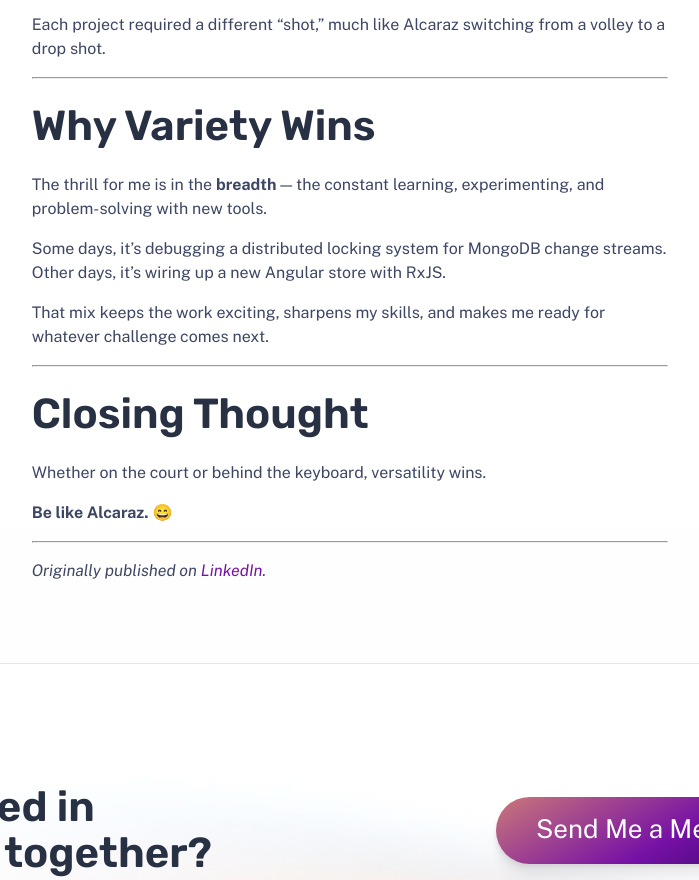
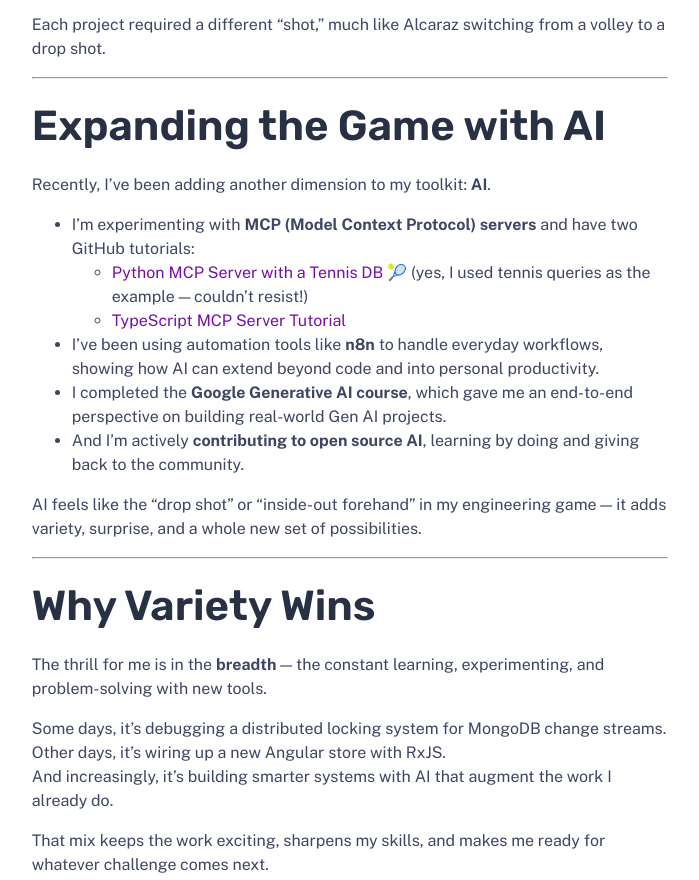
Before and after one commit to AdemolaAri/my-website, an Astro site: page /work/be-like-alcaraz in a window 1280 px wide. Shown: the part 1613-2493 px from the top of the page, without its empty margins (290-989 px from the left). Built offline with nearby package versions, Linux system fonts and the light colour scheme; Astro itself is replaced by a stand-in of ours.

Commit message:
update article

```diff
--- a/src/content/work/be-like-alcaraz.md
+++ b/src/content/work/be-like-alcaraz.md
@@ -33,12 +33,28 @@
 
 ---
 
+### Expanding the Game with AI
+
+Recently, I’ve been adding another dimension to my toolkit: **AI**.
+
+- I’m experimenting with **MCP (Model Context Protocol) servers** and have two GitHub tutorials:
+  - [Python MCP Server with a Tennis DB](https://github.com/AdemolaAri/tennis-mcp-server) 🎾 (yes, I used tennis queries as the example — couldn’t resist!)
+  - [TypeScript MCP Server Tutorial](https://github.com/AdemolaAri/mcp-server-typescript-tutorial)
+- I’ve been using automation tools like **n8n** to handle everyday workflows, showing how AI can extend beyond code and into personal productivity.
+- I completed the **Google Generative AI course**, which gave me an end-to-end perspective on building real-world Gen AI projects.
+- And I’m actively **contributing to open source AI**, learning by doing and giving back to the community.
+
+AI feels like the “drop shot” or “inside-out forehand” in my engineering game — it adds variety, surprise, and a whole new set of possibilities.
+
+---
+
 ### Why Variety Wins
 
 The thrill for me is in the **breadth** — the constant learning, experimenting, and problem-solving with new tools.
 
 Some days, it’s debugging a distributed locking system for MongoDB change streams.
 Other days, it’s wiring up a new Angular store with RxJS.
+And increasingly, it’s building smarter systems with AI that augment the work I already do.
 
 That mix keeps the work exciting, sharpens my skills, and makes me ready for whatever challenge comes next.
 
```
